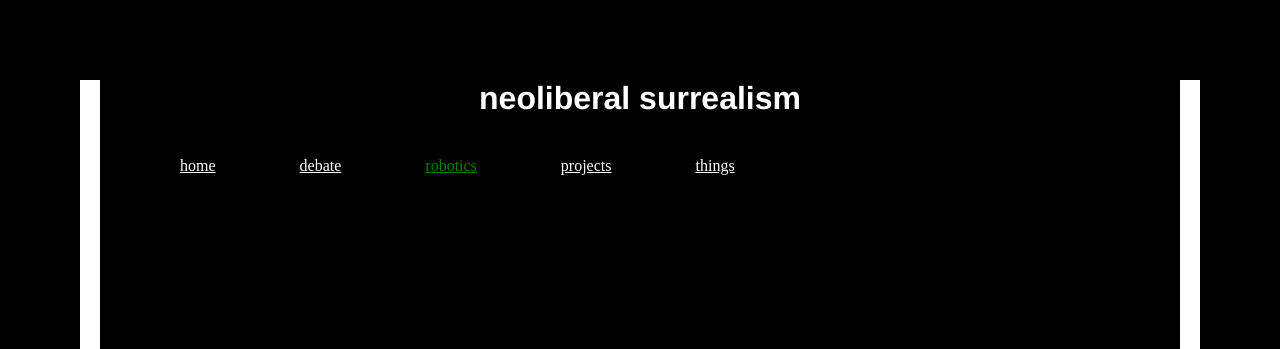
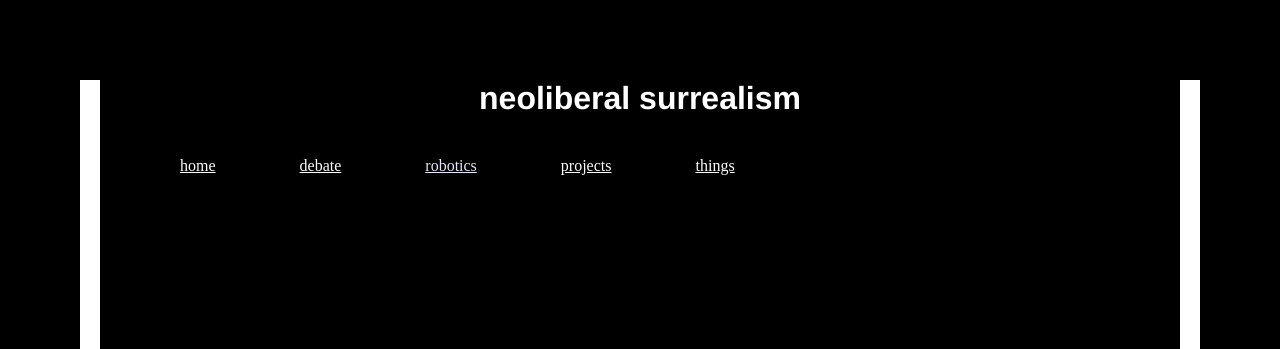
Before and after one commit to pbkx/pbkx.github.io, a Jekyll site: the page built from robotics.md, in a window 1280 px wide. Shown: the top 349 px of the page. Built offline with Jekyll 4.4.1, drawn with Linux system fonts in a browser that asks for light colours.

Commit message:
Update main.scss

```diff
--- a/_sass/main.scss
+++ b/_sass/main.scss
@@ -1,3 +1,3 @@
 .current {
-    color: green;
+    color: lavender;
   }
```
